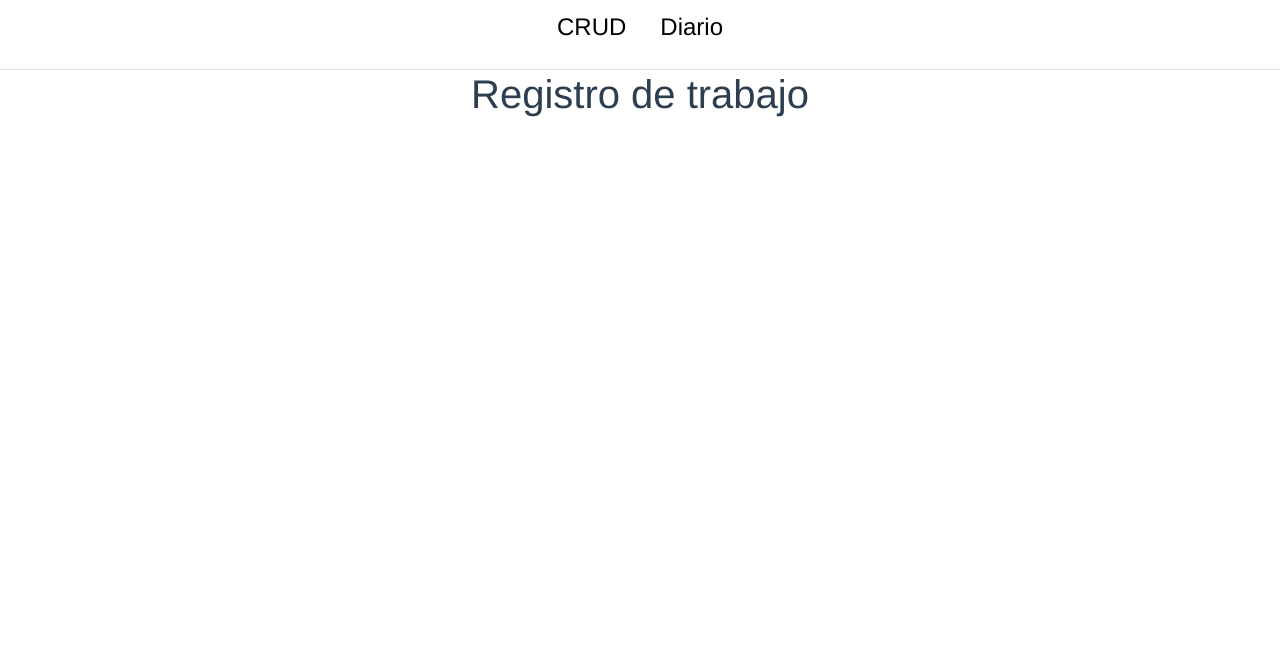
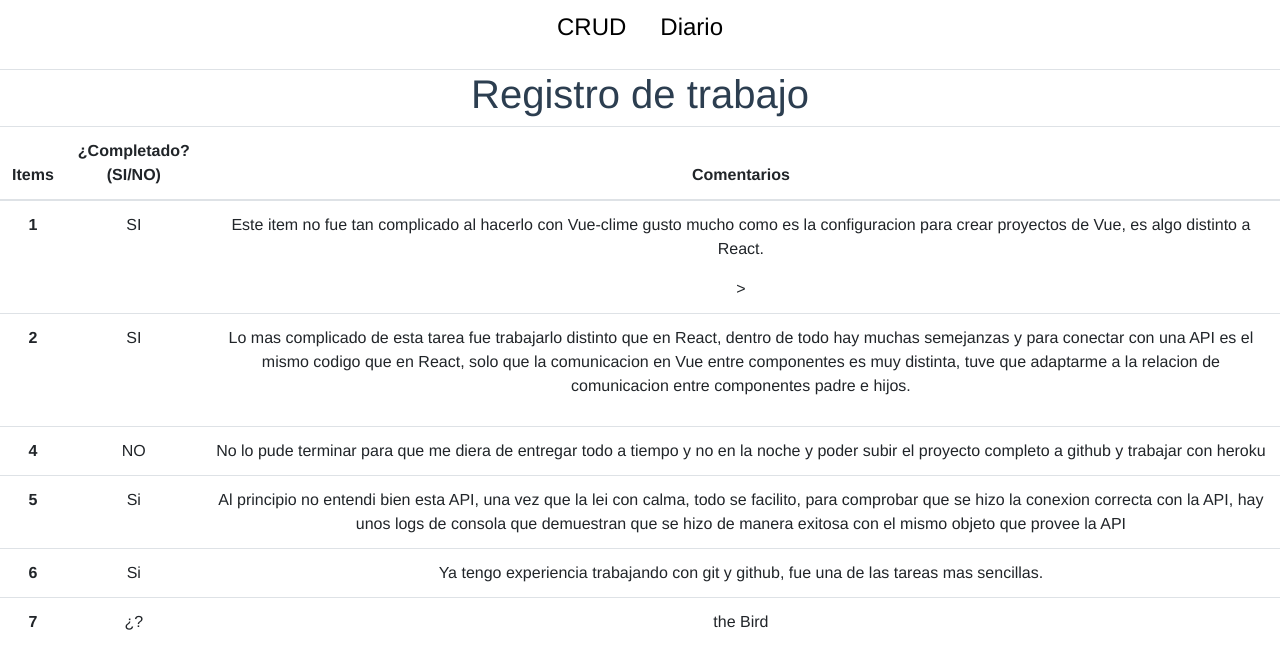
Before and after one commit to josedpacheco95/crud-vue-test, a Vue app: page /diario in a window 1280 px wide. Shown: the top 668 px of the page. Built offline with nearby package versions, Linux system fonts and the light colour scheme.

Commit message:
dessarrollando comentarios, casi todo listo

```diff
--- a/src/components/EmployeeTab.vue
+++ b/src/components/EmployeeTab.vue
@@ -63,6 +63,7 @@
                 variant="danger"
                 v-b-modal="'my-modal'"
               >
+              <!--Por consola se puede verificar que consumio correctamente la API de borrar!-->
                 Eliminar</b-button>
                <b-modal
                   id="my-modal"
--- a/src/views/Diario.vue
+++ b/src/views/Diario.vue
@@ -1,6 +1,75 @@
 <template>
   <div class="about">
-    <h1>Registro de trabajo</h1>
+    <h1 class="mx-auto">Registro de trabajo</h1>
+    <table class="table">
+  <thead>
+    <tr>
+      <th scope="col">Items</th>
+      <th scope="col" lang="es">¿Completado?<br>(SI/NO)</th>
+      <th scope="col">Comentarios</th>
+    </tr>
+  </thead>
+  <tbody>
+    <tr>
+      <th scope="row">1</th>
+      <td>SI</td>
+      <td><p>Este item no fue tan complicado al
+              hacerlo con Vue-clime gusto mucho
+              como es la configuracion para crear
+              proyectos de Vue, es algo distinto a
+              React.
+              </p>></td>
+    </tr>
+    <tr>
+      <th scope="row">2</th>
+      <td>SI</td>
+      <td><p>
+         Lo mas complicado de esta tarea fue
+         trabajarlo distinto que en React, dentro
+         de todo hay muchas semejanzas y para
+         conectar con una API es el mismo codigo
+         que en React, solo que la comunicacion en Vue
+         entre componentes es muy distinta, tuve
+        que adaptarme a la relacion de comunicacion
+        entre componentes padre e hijos.
+        </p></td>
+    </tr>
+    <tr>
+      <th scope="row">4</th>
+      <td>NO</td>
+      <td>
+        No lo pude terminar para que me diera
+        de entregar todo a tiempo y no en la noche
+        y poder subir el proyecto completo
+        a github y trabajar con heroku
+      </td>
+    </tr>
+    <tr>
+      <th scope="row">5</th>
+      <td>Si</td>
+      <td>Al principio no entendi bien esta API,
+        una vez que la lei con calma, todo se
+        facilito, para comprobar que se hizo la
+        conexion correcta con la API, hay unos
+        logs de consola que demuestran que se
+        hizo de manera exitosa con el mismo
+        objeto que provee la API
+      </td>
+    </tr>
+    <tr>
+      <th scope="row">6</th>
+      <td>Si</td>
+      <td>Ya tengo experiencia trabajando
+        con git y github, fue una de las
+        tareas mas sencillas.</td>
+    </tr>
+    <tr>
+      <th scope="row">7</th>
+      <td>¿?</td>
+      <td>the Bird</td>
+    </tr>
+  </tbody>
+</table>
   </div>
 </template>
 <script>
```
